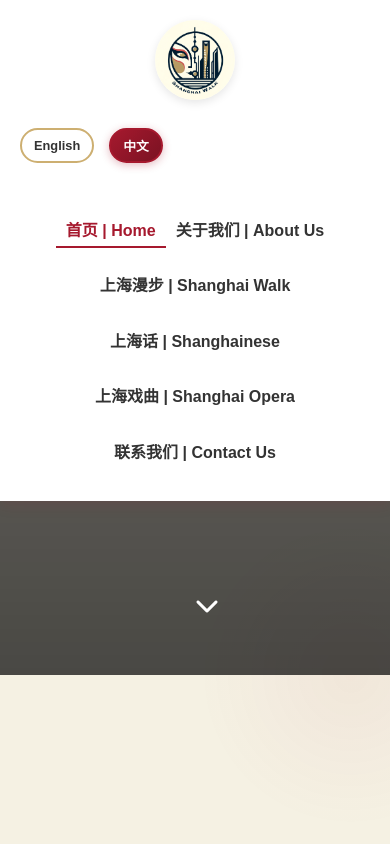
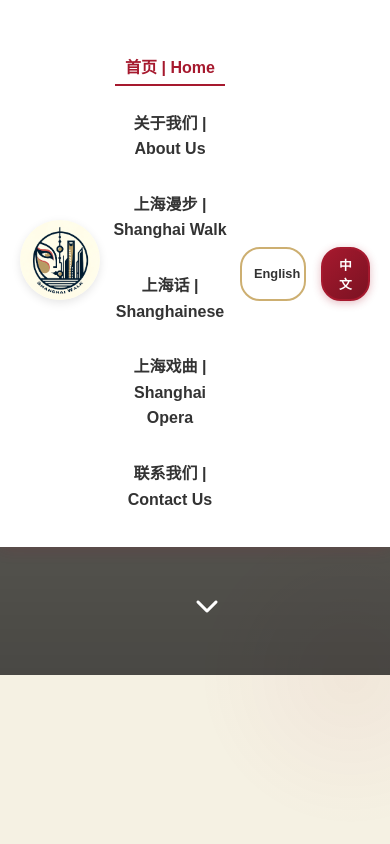
Before and after one commit to Dukehjx/ShanghaiWalk-Website, a plain HTML site: page index.html in a window 390 px wide. Shown: the top 844 px of the page. Drawn offline with Linux system fonts and the light colour scheme.

Commit message:
Update contacts

```diff
--- a/index.html
+++ b/index.html
@@ -16,17 +16,12 @@
     <link rel="stylesheet" href="https://cdnjs.cloudflare.com/ajax/libs/font-awesome/6.4.0/css/all.min.css">
 </head>
 <body>
-    <!-- Header Section with Navigation -->
+    <!-- Modern Header Section with Navigation -->
     <header role="banner">
+        <div class="header-container" style="width:100%;max-width:var(--max-width);margin:0 auto;display:flex;align-items:center;justify-content:space-between;">
             <div class="logo">
                 <img src="./images/shanghaiwalk-logo.png" alt="ShanghaiWalk Logo" class="logo-img">
             </div>
-
-        <div class="language-toggle" aria-label="Language Selection">
-            <button id="en-btn" class="lang-btn interactive-button" aria-label="Switch to English">English</button>
-            <button id="zh-btn" class="lang-btn interactive-button" aria-label="Switch to Chinese">中文</button>
-        </div>
-
             <nav role="navigation" aria-label="Main Navigation">
                 <ul>
                     <li><a href="index.html" class="active animated-underline" aria-current="page">首页 | Home</a></li>
@@ -37,6 +32,11 @@
                     <li><a href="contact.html" class="animated-underline">联系我们 | Contact Us</a></li>
                 </ul>
             </nav>
+            <div class="language-toggle" aria-label="Language Selection">
+                <button id="en-btn" class="lang-btn interactive-button" aria-label="Switch to English">English</button>
+                <button id="zh-btn" class="lang-btn interactive-button" aria-label="Switch to Chinese">中文</button>
+            </div>
+        </div>
     </header>
 
     <!-- Floating Navigation for Mobile and Scroll -->
--- a/style.css
+++ b/style.css
@@ -230,6 +230,64 @@ footer {
     background: var(--secondary-color);
     color: white;
     margin-top: 50px;
+}
+
+/* Modern Responsive Design Additions */
+@media (max-width: 900px) {
+    header {
+        flex-direction: column;
+        height: auto;
+        padding: 10px 0;
+    }
+    .logo-img {
+        width: 60px;
+        height: 60px;
+    }
+    nav ul {
+        flex-direction: column;
+        gap: 0;
+    }
+    nav ul li {
+        margin: 8px 0;
+    }
+    .language-toggle {
+        margin-top: 10px;
+    }
+}
+
+@media (max-width: 600px) {
+    body {
+        font-size: 0.98rem;
+    }
+    header {
+        padding: 8px 0;
+    }
+    .logo-img {
+        width: 44px;
+        height: 44px;
+    }
+    nav {
+        height: auto;
+        padding-top: 8px;
+    }
+    nav ul {
+        flex-direction: column;
+        align-items: flex-start;
+        gap: 0;
+    }
+    nav ul li {
+        margin: 6px 0;
+    }
+    .language-toggle {
+        flex-direction: row;
+        gap: 6px;
+    }
+}
+
+img, .logo-img, .mini-logo {
+    max-width: 100%;
+    height: auto;
+    display: block;
 }
 
 /* 响应式设计 */
```
Also changed, not shown: contact.html (+12 -8 lines), images/wechat-qt.jpg (added). Lines whose indentation alone changed are shown as unchanged.
